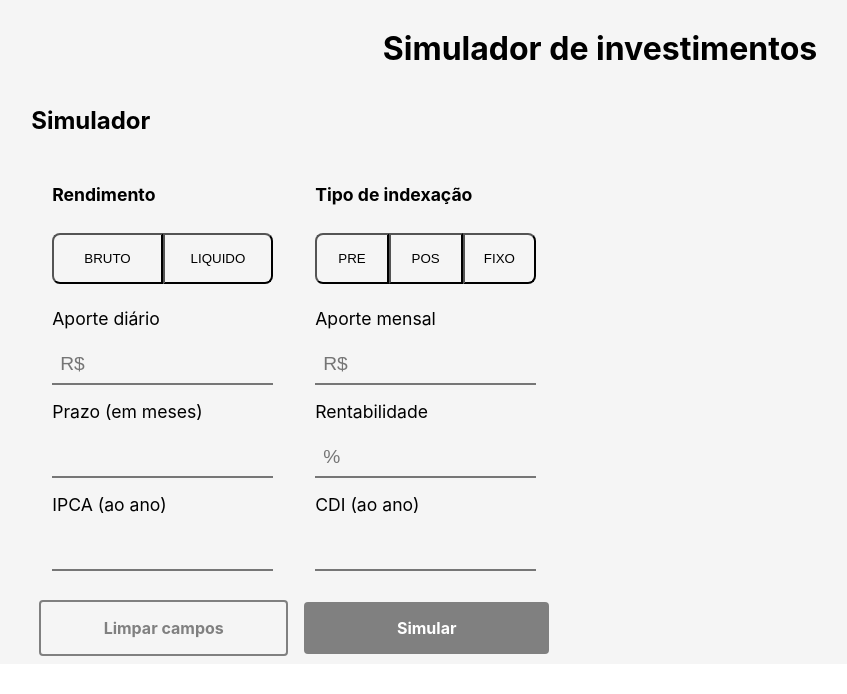
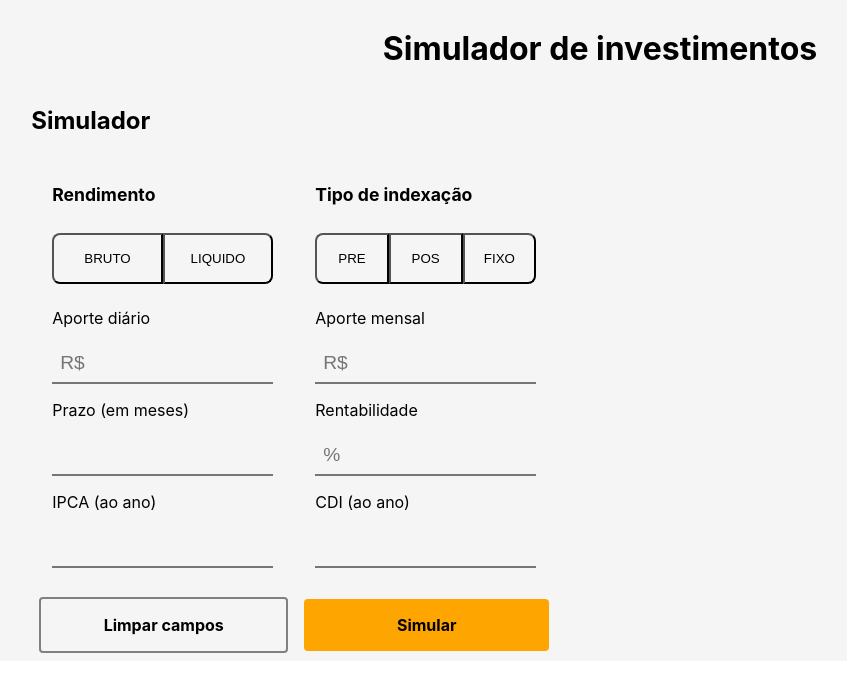
Before and after one commit to JeanMenezees/simulador-investimento, a React (Create React App) app in the folder simulador.react/app-simulador/: page / in a window 1280 px wide. Shown: the top 694 px of the page, without its empty margins (40-887 px from the left). Built offline with nearby package versions, Linux system fonts and the light colour scheme; no server answers.

Commit message:
Ajustes css / Comentando código

```diff
--- a/simulador.react/app-simulador/src/App.js
+++ b/simulador.react/app-simulador/src/App.js
@@ -54,11 +54,12 @@ const Botao = styled.div`
   width: 100%;
   padding: 16px;
   background-color: ${(props) =>
-    props.limparCampos ? "transparent;" : "gray;"};
-  color: ${(props) => (props.limparCampos ? "gray;" : "white;")};
+    props.limparCampos ? "transparent;" : "orange;"};
+  color: ${(props) => (props.limparCampos ? "black;" : "black;")};
   border-radius: 4px;
   margin: 8px 0;
   font-weight: bold;
+  cursor: pointer;
   border: ${(props) => (props.limparCampos ? "solid 2px gray;" : "0")};
 
   @media (min-width: 1070px){
@@ -74,10 +75,13 @@ const BoxSimulacaoEBotoes = styled.div`
 `;
 
 function App() {
+  //states para pegar os tipos selecionados para o botao simular dar o get e verificar qual simulacao deve ser exibida
   const [tipoInvestimento, setTipoInvestimento] = useState();
   const [tipoIndexacao, setTipoIndexacao] = useState();
+  //state para exibir a secao do resultado
   const [resultadoAtivo, setResultadoAtivo] = useState(false);
-  const [simulacoes, setSimulacoes] = useState([
+  //Setando a simulacao vazia
+  const [simulacao, setSimulacao] = useState([
     {
       valorFinalBruto: "",
       aliquotaIR: "",
@@ -94,6 +98,7 @@ function App() {
 
   return (
     <Box>
+      {/* Contexto para haver uma comunicacao entre os childrens e o parent com lift state e data flow para saber qual tipo esta selecionado */}
       <ContextoDeDados.Provider
         value={{
           setIndexacao: setTipoIndexacao,
@@ -109,11 +114,12 @@ function App() {
             <BoxBotoes>
               <Botao limparCampos>Limpar campos</Botao>
               <Botao
+              // Get na api e filtro com os tipos selecionados do state
                 onClick={() => {
                   axios
                     .get("http://localhost:3000/simulacoes")
                     .then((resposta) => {
-                      setSimulacoes(
+                      setSimulacao(
                         resposta.data.filter(
                           (simulacao) =>
                             simulacao.tipoRendimento === tipoInvestimento &&
@@ -124,6 +130,7 @@ function App() {
                     .catch((erro) => {
                       console.log("Ih, deu ruim", erro);
                     })
+                    // Fazendo a secao do resultado aparecer
                     .then(setResultadoAtivo(true));
                 }}
               >
@@ -131,7 +138,8 @@ function App() {
               </Botao>
             </BoxBotoes>
           </BoxSimulacaoEBotoes>
-          {resultadoAtivo ? <ResultadoSection simulacao={simulacoes} /> : ""}
+          {/* Se o state da secao estiver true exibe a secao do resultado, se nao nao exibe nada  */}
+          {resultadoAtivo ? <ResultadoSection simulacao={simulacao} /> : ""}
         </BoxSecoes>
       </ContextoDeDados.Provider>
     </Box>
--- a/simulador.react/app-simulador/src/components/conjunto-botoes.js
+++ b/simulador.react/app-simulador/src/components/conjunto-botoes.js
@@ -16,7 +16,7 @@ const BotaoDeConjunto = styled.button`
     width: 50%;
     padding: 16px;
     background-color: ${(props) =>
-      props.selecionado ? "gray;" : "transparent;"}
+      props.selecionado ? "orange;" : "transparent;"}
     color: ${(props) => (props.selecionado ? "white;" : "black;")}
     text-transform: uppercase;
     border-bottom-left-radius: ${(props) => (props.esquerdo ? "8px;" : "0;")}
--- a/simulador.react/app-simulador/src/components/formulario.js
+++ b/simulador.react/app-simulador/src/components/formulario.js
@@ -42,7 +42,7 @@ const FormularioTitulo = styled.h1`
 `;
 
 const StyledLabel = styled.p`
-  font-size: 1.1rem;
+  font-size: ${(props) => (props.valido ? "1rem;" : "0.7rem;")}
   text-align: left;
   margin: ${(props) => (props.valido ? "8px 0;" : "2px 0;")}
   color: ${(props) => (props.valido ? "black;" : "red;")}
@@ -51,6 +51,8 @@ const StyledLabel = styled.p`
 export default function Formulario(props) {
   // Usando o state para sabermos qual e o valor do ipca/cdi
   const [valor, setValor] = useState("");
+
+  // States que guardam se os inputs que o usuario digita são só numeros
   const [valido1, setValido1] = useState(true);
   const [valido2, setValido2] = useState(true);
 
@@ -92,7 +94,7 @@ export default function Formulario(props) {
         placeholder="R$"
         onChange={(e) => {
           e.preventDefault();
-
+          // isNaN verifica se e numero ou nao
           setValido1(!isNaN(e.target.value));
         }}
       />
@@ -108,7 +110,7 @@ export default function Formulario(props) {
         placeholder={props.tipo == "0" ? "" : "%"}
         onChange={(e) => {
           e.preventDefault();
-
+          // isNaN verifica se e numero ou nao
           setValido2(!isNaN(e.target.value));
         }}
       />
--- a/simulador.react/app-simulador/src/components/resultado-section.js
+++ b/simulador.react/app-simulador/src/components/resultado-section.js
@@ -33,7 +33,7 @@ const BoxCards = styled.div`
   @media (min-width: 1070px) {
     display: grid;
     grid-template-columns: auto auto auto;
-    grid-gap: 32px;
+    grid-gap: 40px;
     margin: 16px auto;
   }
 `;
@@ -45,8 +45,10 @@ const Card = styled.div`
   box-shadow: 0px 0px 8px gray;
   height: 100%;
   width: 100%;
-  min-width: 100px;
+  min-width: 50px;
   margin: 16px 0;
+  padding: 0 16px;
+  background-color: white;
 `;
 
 const CardTitulo = styled.h3`
@@ -95,8 +97,8 @@ const Legenda = styled.div`
 
 const CorLegenda = styled.div`
   background-color: ${props => props.cor};
-  width: 15px;
-  height: 15px;
+  width: 10px;
+  height: 10px;
   border-radius: 50%;
   margin-right: 8px;
 `;
```
Also changed, not shown: simulador.react/app-simulador/src/setupTests.js (deleted, +0 -5 lines), 1 other file (tests, documents, lock files or other folders).
